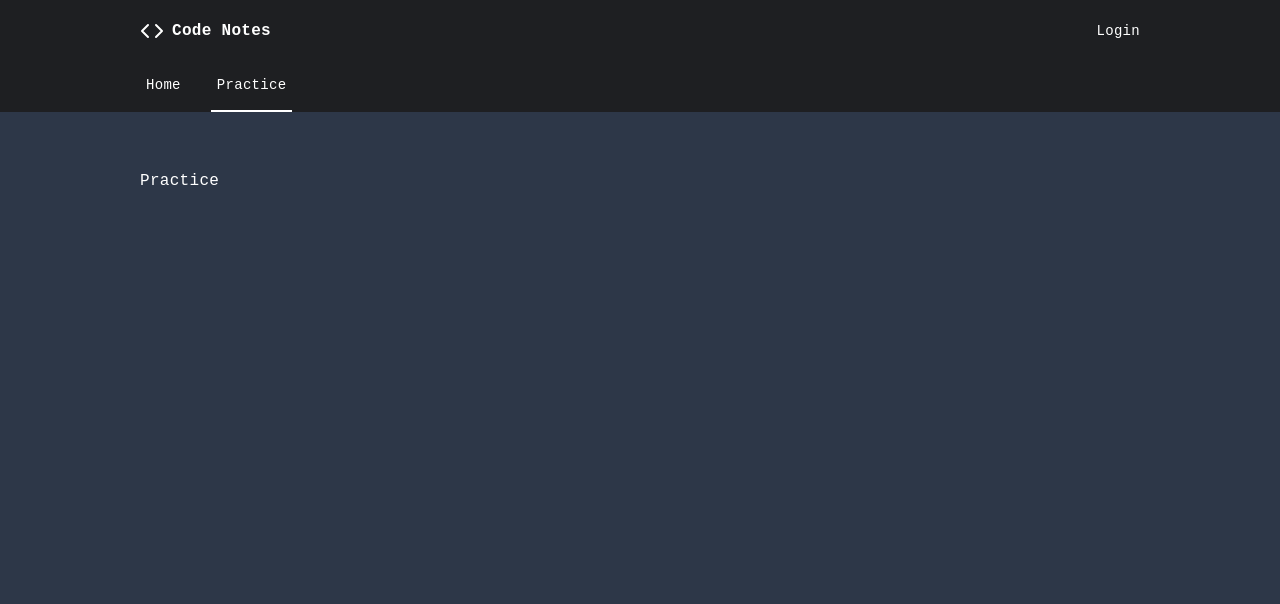
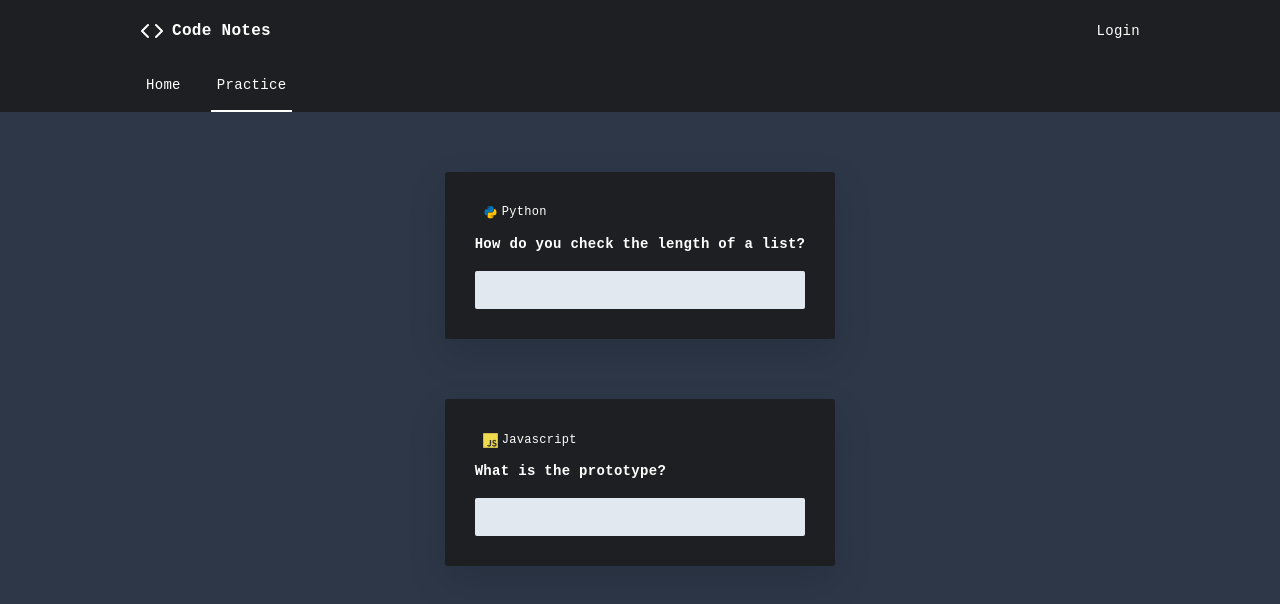
Before and after one commit to evangodon/code-notes, a Next.js app in the folder client/: page /practice in a window 1280 px wide. Shown: the top 604 px of the page. Built offline with nearby package versions, Linux system fonts and the light colour scheme.

Commit message:
Create layout for pratice page

```diff
--- /dev/null
+++ b/client/src/components/PracticeCard.tsx
@@ -0,0 +1,105 @@
+import React, { useState } from 'react';
+import styled from 'styled-components';
+import { PracticeCard as IPracticeCard } from '@interfaces';
+import { DevIcon } from './icons/DevIcons';
+import UpperCase from './UpperCase';
+
+type Props = {
+  practiceCard: IPracticeCard;
+};
+
+type Status = 'CORRECT' | 'INCORRECT' | 'DEFAULT';
+
+const PracticeCard: React.FC<Props> = ({ practiceCard }) => {
+  const [answer, setAnswer] = useState('');
+  const [status, setStatus] = useState<Status>('DEFAULT');
+
+  function handleChange(event: React.ChangeEvent<HTMLInputElement>) {
+    setAnswer(event.target.value);
+    setStatus('DEFAULT');
+  }
+
+  function onSubmit(event: React.FormEvent<HTMLFormElement>) {
+    event.preventDefault();
+
+    if (answer === practiceCard.answer) {
+      setStatus('CORRECT');
+    } else {
+      setStatus('INCORRECT');
+    }
+  }
+
+  return (
+    <Container>
+      <Form onSubmit={onSubmit}>
+        <Category>
+          <DevIcon id={practiceCard.category} size={15} />
+          <UpperCase text={practiceCard.category} />
+        </Category>
+        <Header>{practiceCard.title}</Header>
+        <AnswerInput
+          autoFocus
+          value={answer}
+          onChange={handleChange}
+          status={status}
+        />
+      </Form>
+      {status === 'CORRECT' && <NextButton>Next</NextButton>}
+    </Container>
+  );
+};
+
+const Container = styled.div`
+  box-shadow: 0px 15px 40px rgba(0, 0, 0, 0.12);
+  background-color: var(--grey-900);
+  padding: 3rem;
+  border-radius: var(--border-radius);
+  width: 100%;
+  max-width: 50rem;
+  margin-bottom: 6rem;
+`;
+
+const Form = styled.form``;
+
+const Category = styled.span`
+  display: inline-flex;
+  align-items: center;
+  font-size: var(--fs-small);
+  padding: 0.4rem 0.8rem;
+  margin-bottom: 1.2rem;
+  border-radius: 10px;
+
+  svg {
+    margin-right: 0.4rem;
+  }
+`;
+
+const Header = styled.h3`
+  font-size: var(--fs-medium);
+  margin-bottom: 2rem;
+`;
+
+const borderColor = {
+  DEFAULT: 'transparent',
+  CORRECT: 'var(--color-green)',
+  INCORRECT: 'var(--color-red)',
+};
+
+const AnswerInput = styled.input<{ status: Status }>`
+  outline: none;
+  padding: 0.8rem 1.2rem;
+  border-radius: 2px;
+  background-color: var(--grey-300);
+  font-family: monospace;
+  color: var(--grey-900);
+  border: 2px solid ${(props) => borderColor[props.status]};
+  width: 100%;
+`;
+
+const NextButton = styled.button`
+  margin-top: 1.8rem;
+  padding: 0.6rem 1.2rem;
+  border-radius: var(--border-radius);
+`;
+
+export default PracticeCard;
--- /dev/null
+++ b/client/src/components/UpperCase.tsx
@@ -0,0 +1,7 @@
+import React from 'react';
+
+const UpperCase: React.FC<{ text: string }> = ({ text }) => {
+  return <span>{text[0].toUpperCase() + text.slice(1)}</span>;
+};
+
+export default UpperCase;
--- /dev/null
+++ b/client/src/components/icons/DevIcons.tsx
@@ -0,0 +1,47 @@
+import React from 'react';
+import { Category } from '@interfaces';
+
+export default () => (
+  <svg width={0} height={0} style={{ display: 'none' }}>
+    <symbol viewBox="0 0 128 128" id="node">
+      <path
+        fill="#83CD29"
+        d="M112.771 30.334L68.674 4.729c-2.781-1.584-6.402-1.584-9.205 0L14.901 30.334C12.031 31.985 10 35.088 10 38.407v51.142c0 3.319 2.084 6.423 4.954 8.083l11.775 6.688c5.628 2.772 7.617 2.772 10.178 2.772 8.333 0 13.093-5.039 13.093-13.828v-50.49c0-.713-.371-1.774-1.071-1.774h-5.623C42.594 41 41 42.061 41 42.773v50.49c0 3.896-3.524 7.773-10.11 4.48L18.723 90.73c-.424-.23-.723-.693-.723-1.181V38.407c0-.482.555-.966.982-1.213l44.424-25.561c.415-.235 1.025-.235 1.439 0l43.882 25.555c.42.253.272.722.272 1.219v51.142c0 .488.183.963-.232 1.198l-44.086 25.576c-.378.227-.847.227-1.261 0l-11.307-6.749c-.341-.198-.746-.269-1.073-.086-3.146 1.783-3.726 2.02-6.677 3.043-.726.253-1.797.692.41 1.929l14.798 8.754a9.294 9.294 0 0 0 4.647 1.246c1.642 0 3.25-.426 4.667-1.246l43.885-25.582c2.87-1.672 4.23-4.764 4.23-8.083V38.407c0-3.319-1.36-6.414-4.229-8.073zM77.91 81.445c-11.726 0-14.309-3.235-15.17-9.066-.1-.628-.633-1.379-1.272-1.379h-5.731c-.709 0-1.279.86-1.279 1.566 0 7.466 4.059 16.512 23.453 16.512 14.039 0 22.088-5.455 22.088-15.109 0-9.572-6.467-12.084-20.082-13.886-13.762-1.819-15.16-2.738-15.16-5.962 0-2.658 1.184-6.203 11.374-6.203 9.105 0 12.461 1.954 13.842 8.091.118.577.645.991 1.24.991h5.754c.354 0 .692-.143.94-.396.24-.272.367-.613.335-.979-.891-10.568-7.912-15.493-22.112-15.493-12.631 0-20.166 5.334-20.166 14.275 0 9.698 7.497 12.378 19.622 13.577 14.505 1.422 15.633 3.542 15.633 6.395 0 4.955-3.978 7.066-13.309 7.066z"
+      />
+    </symbol>
+    <symbol viewBox="0 0 128 128" id="python">
+      <path
+        fill="rgb(2, 119, 189)"
+        d="M63.391 1.988c-4.222.02-8.252.379-11.8 1.007-10.45 1.846-12.346 5.71-12.346 12.837v9.411h24.693v3.137h-33.961c-7.176 0-13.46 4.313-15.426 12.521-2.268 9.405-2.368 15.275 0 25.096 1.755 7.311 5.947 12.519 13.124 12.519h8.491v-11.282c0-8.151 7.051-15.34 15.426-15.34h24.665c6.866 0 12.346-5.654 12.346-12.548v-23.513c0-6.693-5.646-11.72-12.346-12.837-4.244-.706-8.645-1.027-12.866-1.008zm-13.354 7.569c2.55 0 4.634 2.117 4.634 4.721 0 2.593-2.083 4.69-4.634 4.69-2.56 0-4.633-2.097-4.633-4.69-.001-2.604 2.073-4.721 4.633-4.721z"
+      ></path>
+      <path
+        fill="rgb(255, 193, 7)"
+        d="M91.682 28.38v10.966c0 8.5-7.208 15.655-15.426 15.655h-24.665c-6.756 0-12.346 5.783-12.346 12.549v23.515c0 6.691 5.818 10.628 12.346 12.547 7.816 2.297 15.312 2.713 24.665 0 6.216-1.801 12.346-5.423 12.346-12.547v-9.412h-24.664v-3.138h37.012c7.176 0 9.852-5.005 12.348-12.519 2.578-7.735 2.467-15.174 0-25.096-1.774-7.145-5.161-12.521-12.348-12.521h-9.268zm-13.873 59.547c2.561 0 4.634 2.097 4.634 4.692 0 2.602-2.074 4.719-4.634 4.719-2.55 0-4.633-2.117-4.633-4.719 0-2.595 2.083-4.692 4.633-4.692z"
+      ></path>
+      <path
+        opacity=".444"
+        fill="url(#c)"
+        enableBackground="new"
+        d="M97.309 119.597c0 3.543-14.816 6.416-33.091 6.416-18.276 0-33.092-2.873-33.092-6.416 0-3.544 14.815-6.417 33.092-6.417 18.275 0 33.091 2.872 33.091 6.417z"
+      ></path>
+    </symbol>
+    <symbol viewBox="0 0 128 128" id="javascript">
+      <path fill="#F0DB4F" d="M1.408 1.408h125.184v125.185h-125.184z"></path>
+      <path
+        fill="#323330"
+        d="M116.347 96.736c-.917-5.711-4.641-10.508-15.672-14.981-3.832-1.761-8.104-3.022-9.377-5.926-.452-1.69-.512-2.642-.226-3.665.821-3.32 4.784-4.355 7.925-3.403 2.023.678 3.938 2.237 5.093 4.724 5.402-3.498 5.391-3.475 9.163-5.879-1.381-2.141-2.118-3.129-3.022-4.045-3.249-3.629-7.676-5.498-14.756-5.355l-3.688.477c-3.534.893-6.902 2.748-8.877 5.235-5.926 6.724-4.236 18.492 2.975 23.335 7.104 5.332 17.54 6.545 18.873 11.531 1.297 6.104-4.486 8.08-10.234 7.378-4.236-.881-6.592-3.034-9.139-6.949-4.688 2.713-4.688 2.713-9.508 5.485 1.143 2.499 2.344 3.63 4.26 5.795 9.068 9.198 31.76 8.746 35.83-5.176.165-.478 1.261-3.666.38-8.581zm-46.885-37.793h-11.709l-.048 30.272c0 6.438.333 12.34-.714 14.149-1.713 3.558-6.152 3.117-8.175 2.427-2.059-1.012-3.106-2.451-4.319-4.485-.333-.584-.583-1.036-.667-1.071l-9.52 5.83c1.583 3.249 3.915 6.069 6.902 7.901 4.462 2.678 10.459 3.499 16.731 2.059 4.082-1.189 7.604-3.652 9.448-7.401 2.666-4.915 2.094-10.864 2.07-17.444.06-10.735.001-21.468.001-32.237z"
+      ></path>
+    </symbol>
+  </svg>
+);
+
+type Props = {
+  id: Category;
+  size?: number;
+};
+
+export const DevIcon: React.FC<Props> = ({ id, size = 20 }) => (
+  <svg style={{ width: size, height: size }}>
+    <use xlinkHref={`#${id}`} />
+  </svg>
+);
--- a/client/src/css/global.ts
+++ b/client/src/css/global.ts
@@ -3,7 +3,6 @@ import { normalize } from 'polished';
 import { customProperties } from './variables';
 
 const GlobalStyle = createGlobalStyle`
-
   html {
     font-size: 62.5%;
   }
@@ -51,6 +50,11 @@ const GlobalStyle = createGlobalStyle`
     text-decoration: none;
   }
 
+  button {
+    border: 0;
+    cursor: pointer;
+  }
+
 
   ::-webkit-scrollbar-thumb {
     background-color: var(--white);
--- a/client/src/css/variables.ts
+++ b/client/src/css/variables.ts
@@ -1,6 +1,6 @@
 import { css } from 'styled-components';
 
-export const variables = {
+export const variables: { [index: string]: string } = {
   /* Colors */
   __color_primary_light: '#90cdf4',
   __color_primary: '#4299e1',
@@ -8,6 +8,9 @@ export const variables = {
   __color_secondary_light: '#d6bcfa',
   __color_secondary: '#9f7aea',
   __color_secondary_dark: '#6b46c1',
+
+  __color_green: '#48BB78',
+  __color_red: '#E53E3E',
 
   __white: '#ffffff',
   __black: '#000000',
@@ -45,12 +48,15 @@ const sizes = {
 };
 
 /* Iterate through the sizes and create a media template */
-export const media = Object.keys(sizes).reduce((acc, label) => {
-  acc[label] = (literals: TemplateStringsArray, ...placeholders: any[]) =>
-    css`
-      @media (max-width: ${sizes[label]}px) {
-        ${css(literals, ...placeholders)};
+export const media = (Object.keys(sizes) as (keyof typeof sizes)[]).reduce(
+  (acc, label) => {
+    acc[label] = (first: any, ...interpolations: any[]) => css`
+      @media (max-width: ${sizes[label] / 16}em) {
+        ${css(first, ...interpolations)}
       }
-    `.join('');
-  return acc;
-}, {} as Record<keyof typeof sizes, (l: TemplateStringsArray, ...p: any[]) => string>);
+    `;
+
+    return acc;
+  },
+  {} as { [key in keyof typeof sizes]: any }
+);
--- a/client/src/pages/_app.tsx
+++ b/client/src/pages/_app.tsx
@@ -1,10 +1,11 @@
 import React from 'react';
 import App from 'next/app';
 import Head from 'next/head';
-import styled, { ThemeProvider } from 'styled-components';
+import { ThemeProvider } from 'styled-components';
 import { GlobalStyles, variables as theme } from 'css';
 import Header from '@components/Header';
 import SubHeader from '@components/SubHeader';
+import DevIcons from '@components/icons/DevIcons';
 
 export default class MyApp extends App {
   render() {
@@ -20,7 +21,8 @@ export default class MyApp extends App {
           <>
             <Header />
             <SubHeader />
-            <Component {...pageProps} data-testid="hello" />
+            <Component {...pageProps} data-testid="" />
+            <DevIcons />
           </>
         </ThemeProvider>
         <GlobalStyles />
--- a/client/src/pages/practice.tsx
+++ b/client/src/pages/practice.tsx
@@ -2,15 +2,46 @@ import React from 'react';
 import { NextPage } from 'next';
 import styled from 'styled-components';
 import AppContainer from '@components/layout/AppContainer';
+import PracticeCard from '@components/PracticeCard';
+import { PracticeCard as IPracticeCard } from '@interfaces';
 
-const practice = () => {
+const practiceCards: IPracticeCard[] = [
+  {
+    id: '1',
+    category: 'python',
+    title: 'How do you check the length of a list?',
+    answer: 'len()',
+  },
+  {
+    id: '2',
+    category: 'javascript',
+    title: 'What is the prototype?',
+    answer: 'len()',
+  },
+];
+
+const practice: NextPage = () => {
   return (
     <Container>
-      <span>Practice</span>
+      <span />
+      <PracticeCards>
+        {practiceCards.map((card) => (
+          <PracticeCard practiceCard={card} key={card.id} />
+        ))}
+      </PracticeCards>
     </Container>
   );
 };
 
-const Container = styled(AppContainer)``;
+const Container = styled(AppContainer)`
+  display: grid;
+  grid-template-columns: 20rem 1fr 20rem;
+  justify-items: center;
+`;
+
+const PracticeCards = styled.ul`
+  display: flex;
+  flex-direction: column;
+`;
 
 export default practice;
--- a/client/tsconfig.json
+++ b/client/tsconfig.json
@@ -4,7 +4,7 @@
     "lib": ["dom", "dom.iterable", "esnext"],
     "allowJs": true,
     "skipLibCheck": true,
-    "strict": false,
+    "strict": true,
     "forceConsistentCasingInFileNames": true,
     "noEmit": true,
     "esModuleInterop": true,
@@ -22,7 +22,7 @@
       "context": ["./src/context"],
       "hooks/*": ["./src/hooks/*"],
       "api/*": ["src/pages/api/*"],
-      "interfaces": ["./src/interfaces"],
+      "@interfaces": ["./src/interfaces"],
       "utils/*": ["./src/utils/*"]
     }
   },
```
Also changed, not shown: client/src/interfaces/index.ts (added, +8 -0 lines), 1 other file (tests, documents, lock files or other folders).
